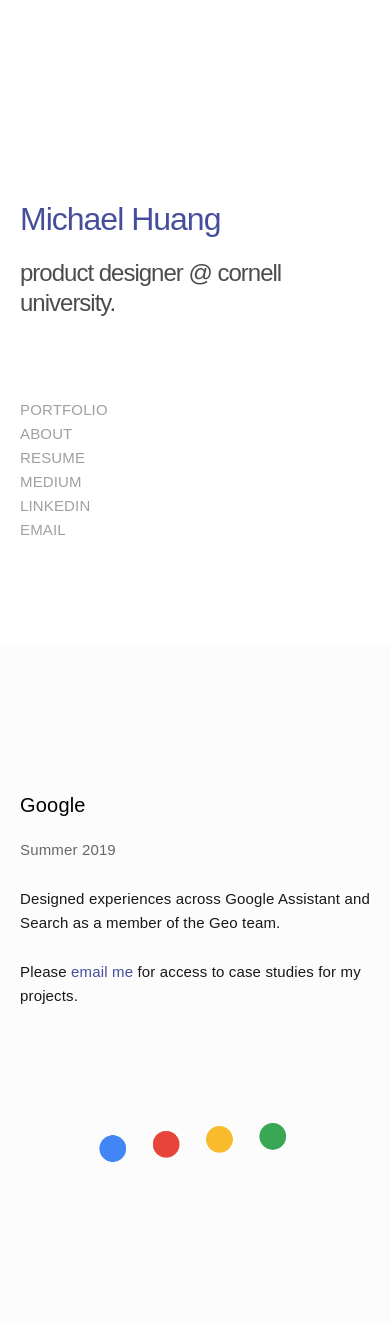
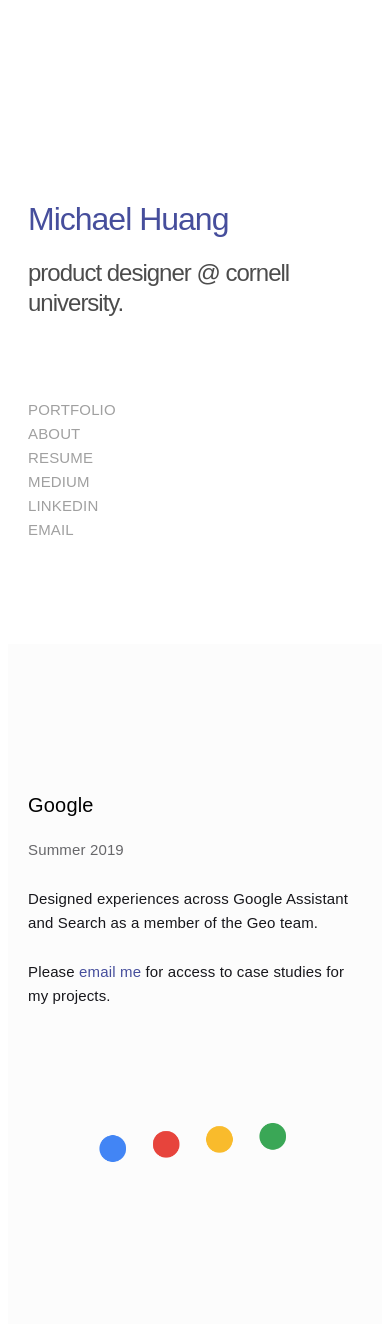
Before and after one commit to michaelhuangmk/michaelhuangmk.github.io, a Jekyll site: the page built from index.md, in a window 390 px wide. Shown: the top 1324 px of the page. Built offline with Jekyll 4.4.1, drawn with Linux system fonts in a browser that asks for light colours; some web fonts are replaced; our own code applies the rules of GitHub Pages for plain Markdown files; grey boxes are pictures that could not be loaded.

Commit message:
fixing mobile responsive issues
also deleted /google

```diff
--- a/_layouts/default.html
+++ b/_layouts/default.html
@@ -1,20 +1,30 @@
 <html lang="en">
 	<head>
-		<!-- Open Graph Data -->
+    <!-- Open Graph Data -->
     <meta charset="UTF-8"/>
     <meta property="og:title" content="Michael Huang"/>
     <meta property="og:description" content="Product designer @ Cornell University."/>
     <meta property="og:site_name" content="Michael Huang"/>
 
-		<meta name="viewport" content="width=device-width, initial-scale=1">
+    <meta name="viewport" content="width=device-width, initial-scale=1">
 
     <!-- CSS -->
     <link rel="icon" type="favicon" sizes="96x96" href="/favicon.png">
-    <link rel="stylesheet" type="text/css" href="/css/normalize.css">
-		<link rel="stylesheet" type="text/css" href="/css/skeleton.css">
+<!--    <link rel="stylesheet" type="text/css" href="/css/normalize.css">-->
+    <link rel="stylesheet" type="text/css" href="/css/skeleton.css">
     <link rel="stylesheet" type="text/css" href="/css/style.css">
 
     <title>Michael Huang</title>
+
+    <!-- Global site tag (gtag.js) - Google Analytics -->
+    <script async src="https://www.googletagmanager.com/gtag/js?id=UA-123749262-1"></script>
+    <script>
+      window.dataLayer = window.dataLayer || [];
+      function gtag(){dataLayer.push(arguments);}
+      gtag('js', new Date());
+
+      gtag('config', 'UA-123749262-1');
+    </script>
 	</head>
 
 	<body>
@@ -51,7 +61,5 @@
 
 		{{ content }}
 
-		<footer>
-		</footer>
 	</body>
 </html>
--- a/_layouts/home.html
+++ b/_layouts/home.html
@@ -177,4 +177,3 @@
         </div>
     </div>
 </div>
-</div>
--- a/css/skeleton.css
+++ b/css/skeleton.css
@@ -124,8 +124,12 @@
   font-size: 1.5em; /* currently ems cause chrome bug misinterpreting rems on body element */
   line-height: 1.6;
   font-weight: 400;
-  font-family: "Raleway", "HelveticaNeue", "Helvetica Neue", Helvetica, Arial, sans-serif;
-  color: #222; }
+  font-family: -apple-system, BlinkMacSystemFont,
+  "Segoe UI", "Roboto", "Oxygen",
+  "Ubuntu", "Cantarell", "Fira Sans",
+  "Droid Sans", "Helvetica Neue", sans-serif;
+  color: #4c4c4c;
+}
 
 
 /* Typography
@@ -134,12 +138,12 @@
   margin-top: 0;
   margin-bottom: 2rem;
   font-weight: 300; }
-h1 { font-size: 4.0rem; line-height: 1.2;  letter-spacing: -.1rem;}
+h1 { font-size: 4.0rem; line-height: 1.2;  letter-spacing: -.1rem; }
 h2 { font-size: 3.6rem; line-height: 1.25; letter-spacing: -.1rem; }
 h3 { font-size: 3.0rem; line-height: 1.3;  letter-spacing: -.1rem; }
-h4 { font-size: 2.4rem; line-height: 1.35; letter-spacing: -.08rem; }
-h5 { font-size: 1.8rem; line-height: 1.5;  letter-spacing: -.05rem; }
-h6 { font-size: 1.5rem; line-height: 1.6;  letter-spacing: 0; }
+h4 { font-size: 2.4rem; line-height: 1.35; letter-spacing: 0rem; }
+h5 { font-size: 2.0rem; line-height: 1.35;  letter-spacing: -.05rem; }
+h6 { font-size: 1.8rem; line-height: 1.6;  letter-spacing: 0; }
 
 /* Larger than phablet */
 @media (min-width: 550px) {
@@ -158,9 +162,9 @@
 /* Links
 –––––––––––––––––––––––––––––––––––––––––––––––––– */
 a {
-  color: #1EAEDB; }
+  color: #454549; }
 a:hover {
-  color: #0FA0CE; }
+  color: #000006; }
 
 
 /* Buttons
@@ -173,7 +177,7 @@
   display: inline-block;
   height: 38px;
   padding: 0 30px;
-  color: #555;
+  color: #454549;
   text-align: center;
   font-size: 11px;
   font-weight: 600;
@@ -184,7 +188,7 @@
   white-space: nowrap;
   background-color: transparent;
   border-radius: 4px;
-  border: 1px solid #bbb;
+  border: 1px solid #454549;
   cursor: pointer;
   box-sizing: border-box; }
 .button:hover,
@@ -197,8 +201,8 @@
 input[type="submit"]:focus,
 input[type="reset"]:focus,
 input[type="button"]:focus {
-  color: #333;
-  border-color: #888;
+  color: #000006;
+  border-color: #000006;
   outline: 0; }
 .button.button-primary,
 button.button-primary,
--- a/css/style.css
+++ b/css/style.css
@@ -53,27 +53,25 @@
 h1, h2, h3, a, p, body, li {
     font-family: "San Francisco","Helvetica Nueue", sans-serif;
     font-weight: 400;
+    color: #17171C;
+    letter-spacing: .01em;
 }
 
 h1 {
     font-size: 32px;
+    letter-spacing: -.1rem;
 }
 
 h2 {
     font-size: 24px;
     margin-bottom: 80px;
     font-weight: 200;
+    letter-spacing: -.1rem;
 }
 
 h3 {
     font-size: 20px;
     color: black;
-    letter-spacing: .01em;
-}
-
-p, li {
-    color: #17171C;
-    letter-spacing: .01em;
 }
 
 hr {
```
Also changed, not shown: google.md (deleted, +0 -4 lines), 1 other file.
